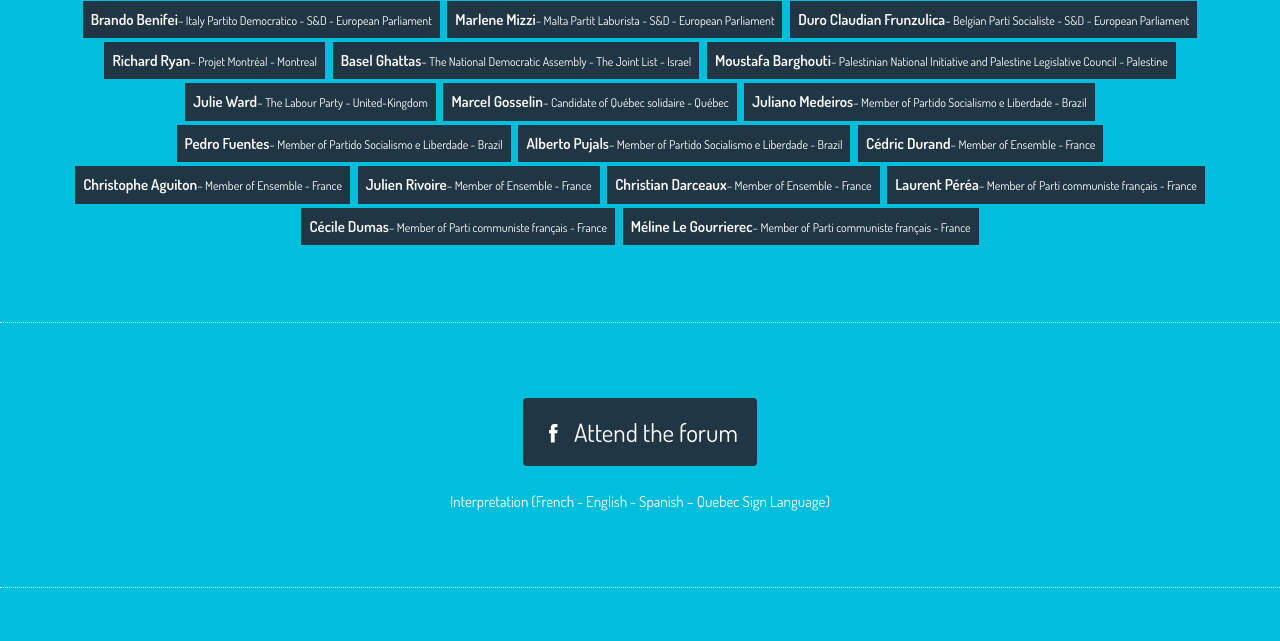
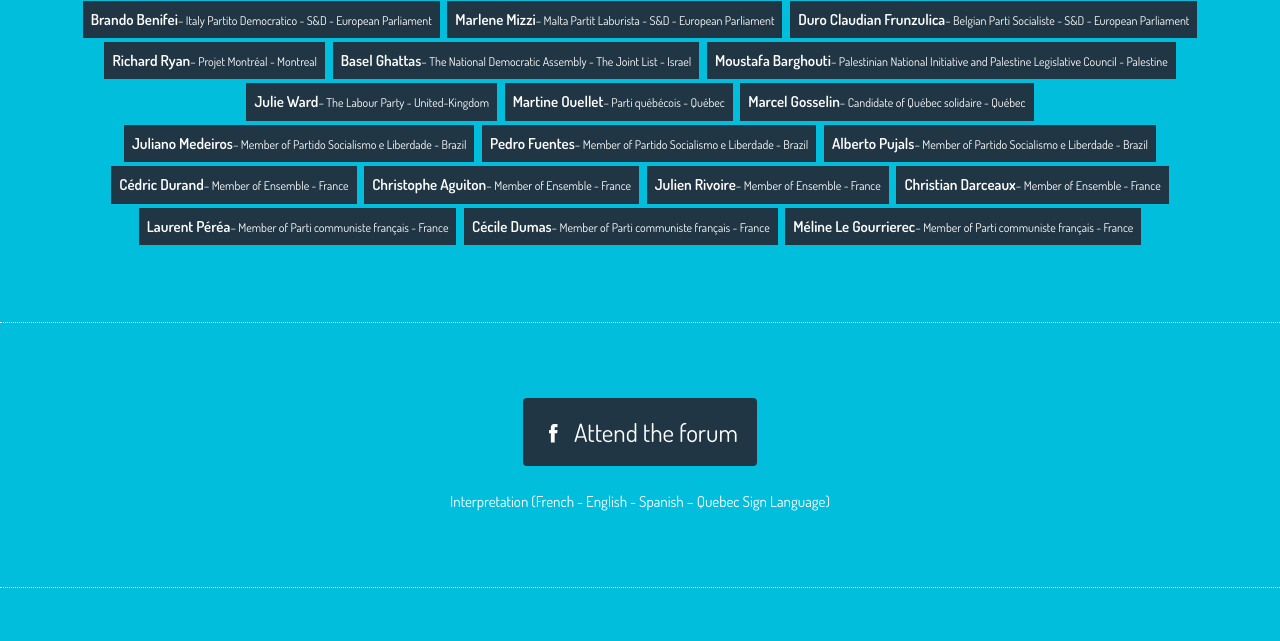
Before and after one commit to gitqs/fpm2016, a plain HTML site: page en/index.html in a window 1280 px wide. Shown: the part 3583-4224 px from the top of the page. Drawn offline with nearby package versions, Linux system fonts and the light colour scheme.

Commit message:
Changement dans le texte
Ajout d'une invitée

```diff
--- a/en/index.html
+++ b/en/index.html
@@ -269,6 +269,7 @@
           <div class="personne">Basel Ghattas<span class="titre">– The National Democratic Assembly - The Joint List - Israel</span></div>
           <div class="personne">Moustafa Barghouti<span class="titre">– Palestinian National Initiative and Palestine Legislative Council - Palestine</span></div>
           <div class="personne">Julie Ward<span class="titre">– The Labour Party - United-Kingdom</span></div>
+          <div class="personne">Martine Ouellet<span class="titre">– Parti québécois - Québec</span></div>
           <div class="personne">Marcel	Gosselin<span class="titre">– Candidate of Québec solidaire - Québec</span></div>
           <div class="personne">Juliano	Medeiros<span class="titre">– Member of Partido Socialismo e Liberdade - Brazil</span></div>
           <div class="personne">Pedro	Fuentes<span class="titre">– Member of Partido Socialismo e Liberdade - Brazil</span></div>
```
